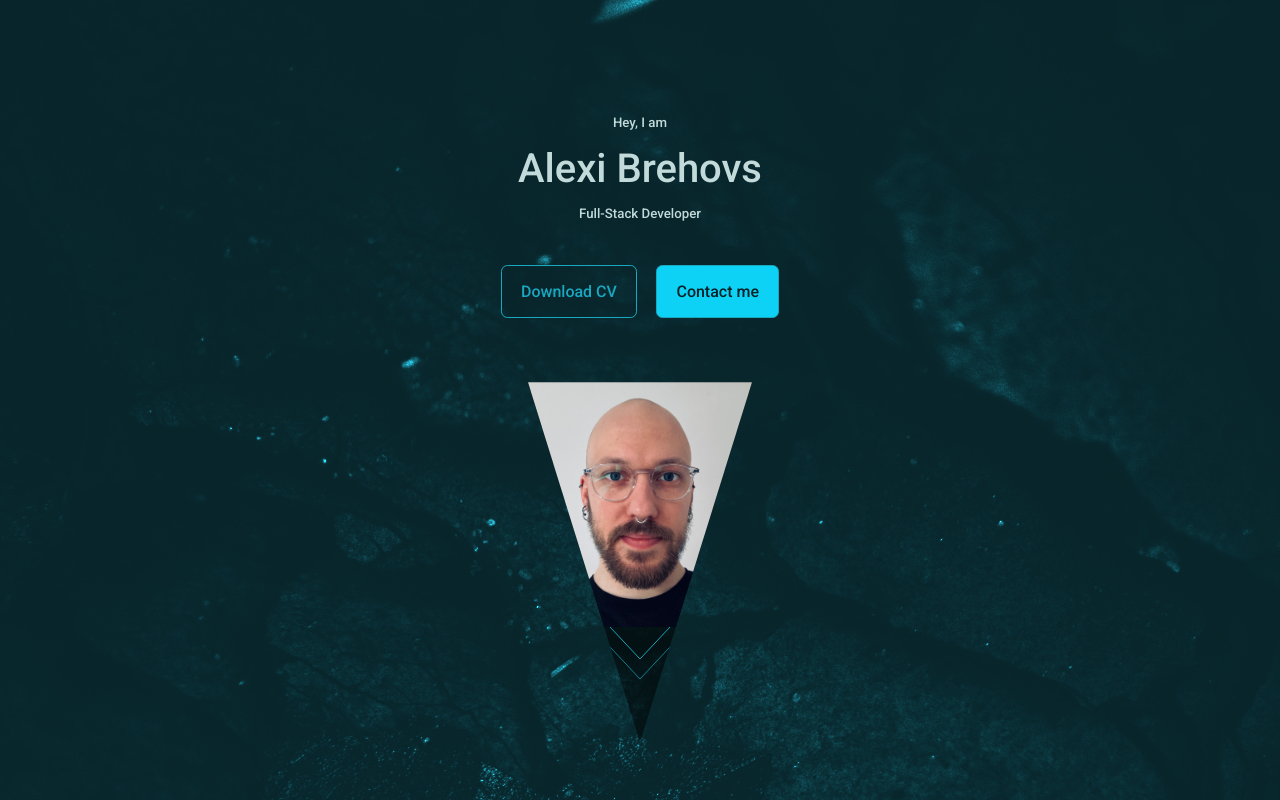
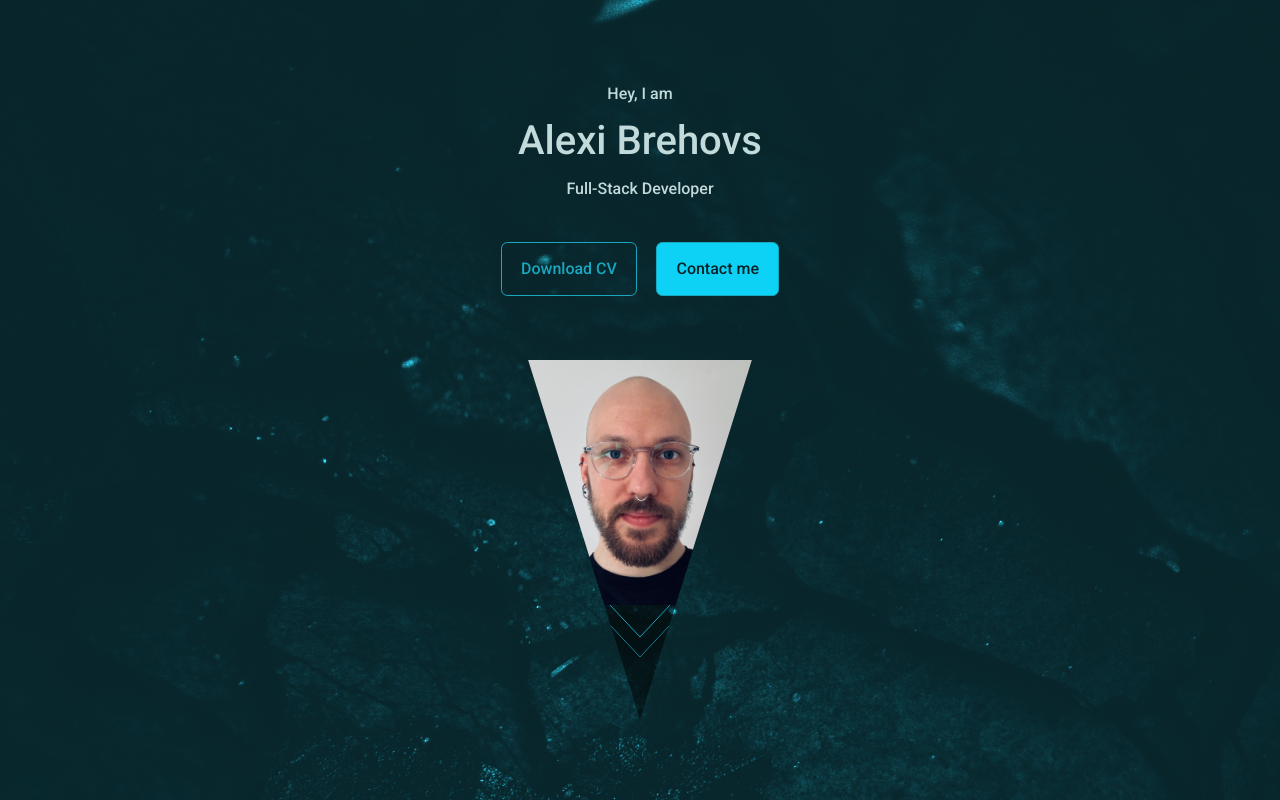
Before and after one commit to alexibee/portfolio, a React (Create React App) app: page / in a window 1280 px wide. Shown: the top 800 px of the page. Built offline with nearby package versions, Linux system fonts and the light colour scheme.

Commit message:
font size

```diff
--- a/src/components/header/header.scss
+++ b/src/components/header/header.scss
@@ -2,8 +2,11 @@
 
 header {
   height: 100vh;
-  padding-top: 7rem;
+  padding-top: 5rem;
   overflow: hidden;
+  h5 {
+  font-size: 1rem;
+  }
 }
 
 .header__container {
```
